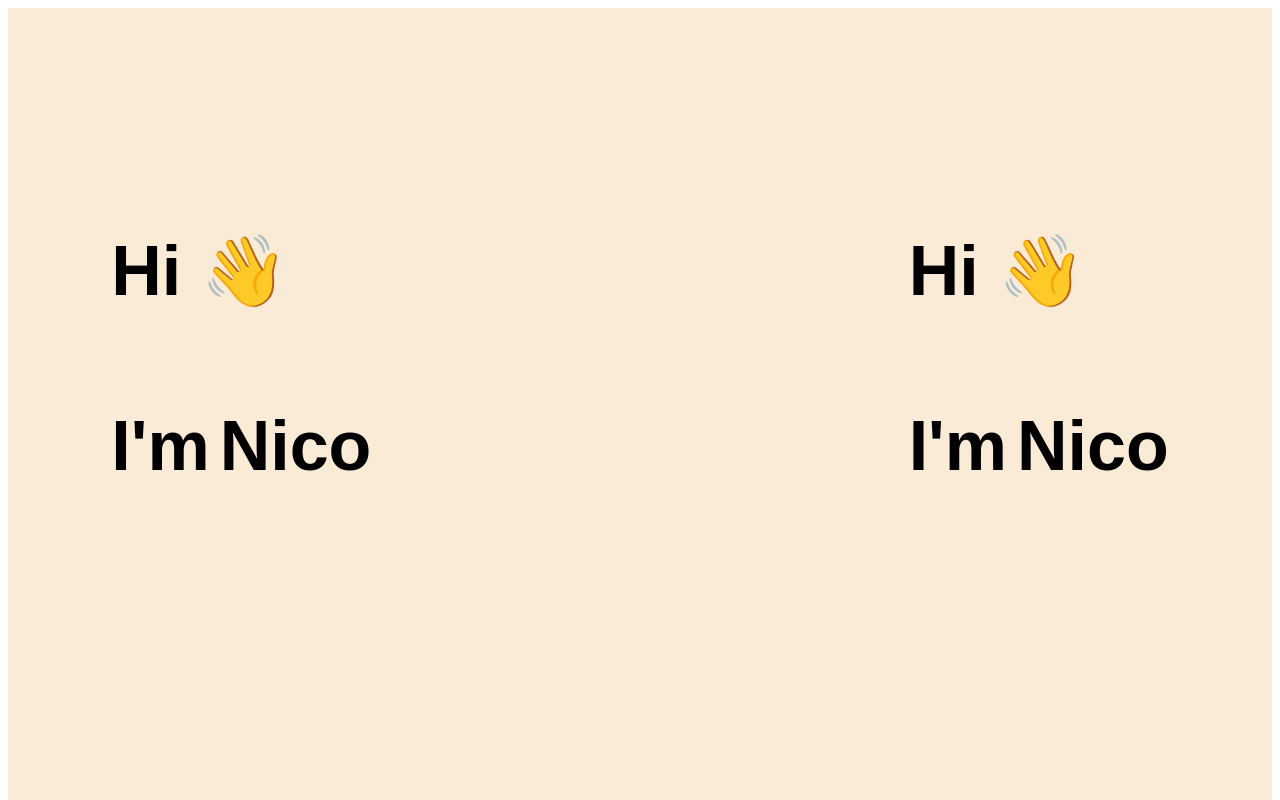
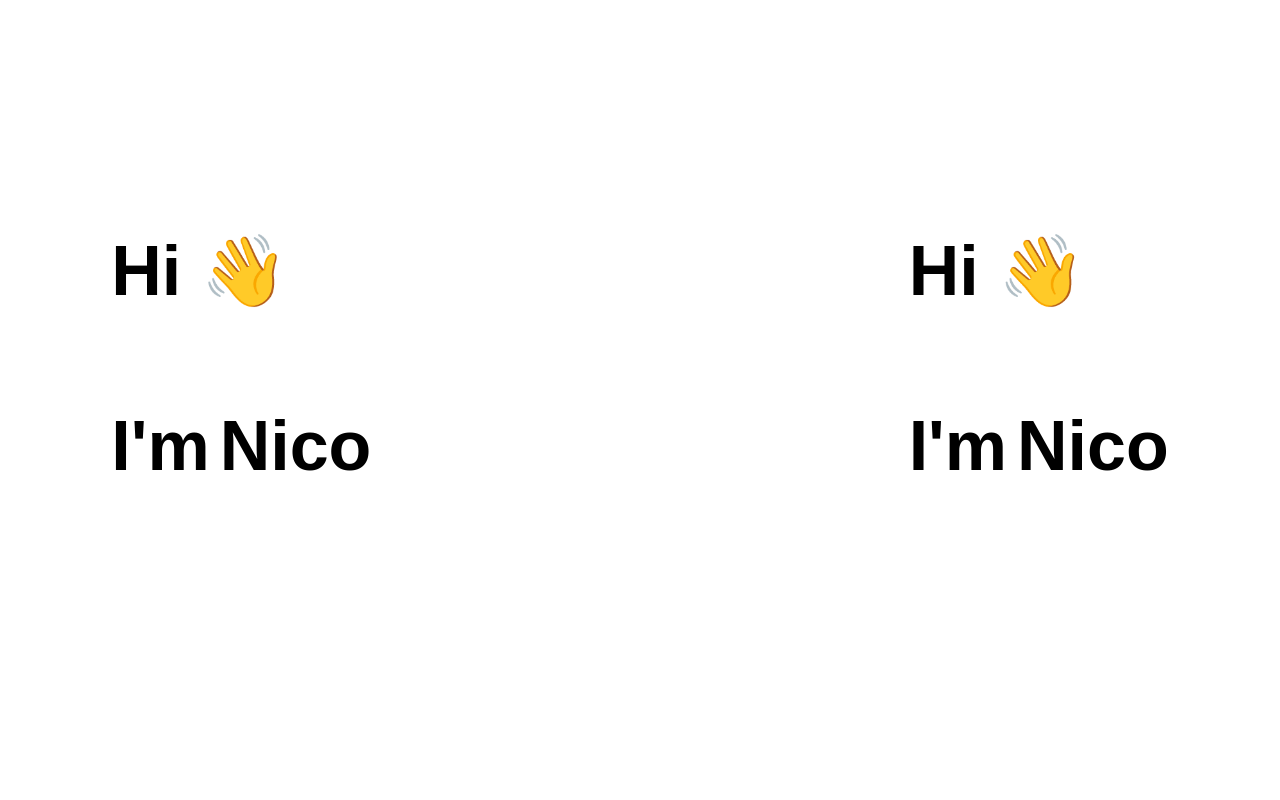
Before and after one commit to memeoplast/portfolio, a React (Vite) app: page / in a window 1280 px wide. Shown: the top 800 px of the page. Built offline with nearby package versions, Linux system fonts and the light colour scheme.

Commit message:
Cleanup of CSS and TSX for Header. Added App.css for styles

```diff
--- a/src/App.css
+++ b/src/App.css
@@ -1,10 +1,12 @@
 .block__content {
+  width: 100%;
+  height: 100%;
   display: flex;
   flex-direction: column;
   justify-content: center;
   align-items: center;
   min-height: 700px;
-  background-color: antiquewhite;
+  background-color: var(--color--background-primary);
 }
 
 .heading__primary {
@@ -15,3 +17,14 @@
 .text__default {
   font-family: Arial, Helvetica, sans-serif;
 }
+
+.app {
+  background-color: white;
+  --color--background-primary: #f5fcf3;
+  --color--accent-shade1: #bde4e5;
+  --color--accent-shade2: #ed9b40;
+  --color--background-dark: #2a2b2e;
+  --color--highlight: #ec6974;
+  --color--text-default: black;
+  --color--text-light: var(var(--color--background-primary));
+}
--- a/src/Components/Header/Header.css
+++ b/src/Components/Header/Header.css
@@ -1,13 +1,11 @@
 .block__header {
   display: flex;
-  flex: 1;
   flex-direction: row;
   min-height: inherit;
   justify-content: space-between;
   align-items: center;
   width: 100%;
-  --block__header-height: 50vh;
-  max-height: var(--block__header-height);
+  max-height: 50vh;
   background-color: var(--color--accent-shade1);
   @media screen and (max-width: 1000px) {
     flex-direction: column;
@@ -22,7 +20,7 @@
   align-items: center;
 }
 
-.hero__underline {
+.Header__underline {
   width: 100%;
   height: 15px;
   background-color: var(--color--highlight);
@@ -43,6 +41,9 @@
   color: var(--color--text-default);
   position: relative;
 }
+
+/* Idea of an animated SVG. See Animation.tsx. On Hold */
+
 /* .Header__animation {
   aspect-ratio: 1/1;
   width: 50%;
@@ -82,7 +83,8 @@
   align-items: center;
 } */
 
-/*Header Link Animation Idea*/
+/*Header Link Animation Idea --on Hold*/
+
 /* .Header__link:hover .hero__underline {
   height: 60px;
   margin-top: -7.6rem;
--- a/src/Components/Header/Header.tsx
+++ b/src/Components/Header/Header.tsx
@@ -21,11 +21,12 @@ const Header = () => {
             <h1 className="heading__primary">I'm</h1>
             <a className="Header__link" href="#">
               <h1 className="heading__primary">Nico </h1>
-              <div className="hero__underline"></div>
+              <div className="Header__underline"></div>
             </a>
           </div>
         </div>
       </div>
+      {/* Temporary second cube item for testing */}
       <div className="Header__lead-bg" style={{ width: cubeWidth }}>
         <div className="Header__lead">
           <h1 className="heading__primary">Hi 👋</h1>
@@ -33,12 +34,12 @@ const Header = () => {
             <h1 className="heading__primary">I'm</h1>
             <a className="Header__link" href="#">
               <h1 className="heading__primary">Nico </h1>
-              <div className="hero__underline"></div>
+              <div className="Header__underline"></div>
             </a>
           </div>
         </div>
       </div>
-
+      {/* Testing of an animated SVG */}
       {/* <div className="Header__animation">
         <Animation />
       </div> */}
```
